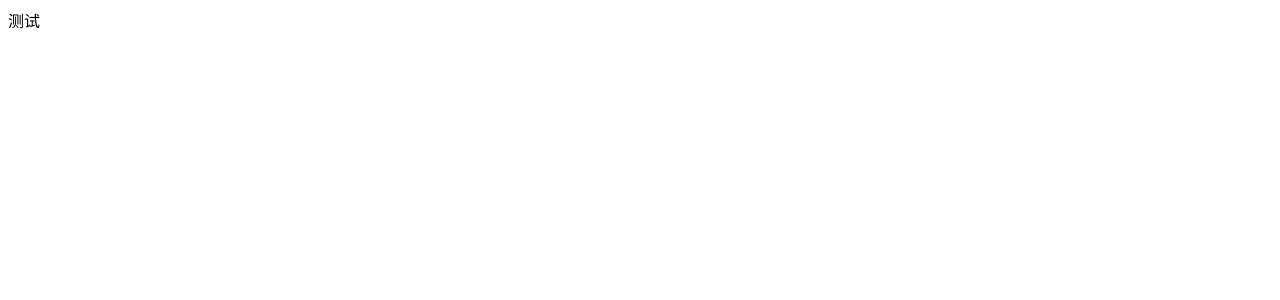
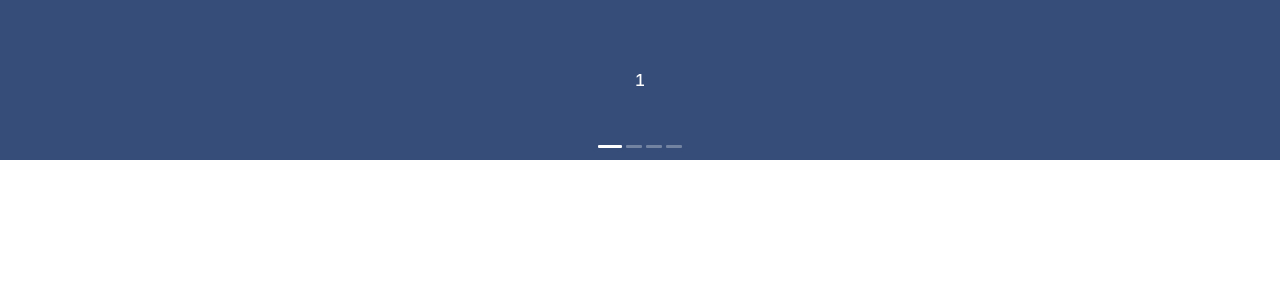
Before and after one commit to Lucialiuxi/webpack, a React app in the folder pattern/newStart/: page / in a window 1280 px wide. Shown: the top 300 px of the page. Built offline with nearby package versions, Linux system fonts and the light colour scheme.

Commit message:
样式修复

```diff
--- a/pattern/newStart/package.json
+++ b/pattern/newStart/package.json
@@ -4,7 +4,7 @@
   "description": "",
   "main": "main.jsx",
   "scripts": {
-    "dev": "webpack-dev-server --config webpack.config.js"
+    "dev": "webpack-dev-server --config webpack.config.js --env.mode=development"
   },
   "author": "test",
   "license": "ISC",
@@ -25,9 +25,12 @@
     "jsobj": "^0.5.3",
     "less": "^3.9.0",
     "less-loader": "^5.0.0",
+    "mini-css-extract-plugin": "^0.9.0",
+    "postcss-loader": "^3.0.0",
     "progress-bar-webpack-plugin": "^1.12.1",
     "react": "^16.12.0",
     "react-dom": "^16.12.0",
+    "sass-loader": "^8.0.2",
     "style-loader": "^0.23.1",
     "webpack": "^4.33.0",
     "webpack-cli": "^3.3.2",
--- a/pattern/newStart/src/index.jsx
+++ b/pattern/newStart/src/index.jsx
@@ -1,9 +1,10 @@
 import React from 'react';
 import ReactDOM from 'react-dom';
+import Trying from './one';
 
 export default class App extends React.Component {
     render() {
-        return <div>测试</div>
+        return <Trying/>
     }
 }
 
--- /dev/null
+++ b/pattern/newStart/src/one/index.css
@@ -0,0 +1,12 @@
+.ant-carousel .slick-slide {
+    text-align: center;
+    height: 160px;
+    line-height: 160px;
+    background: #364d79;
+    overflow: hidden;
+    width: 300px;
+  }
+
+  .ant-carousel .slick-slide h3 {
+    color: #fff;
+  }
--- /dev/null
+++ b/pattern/newStart/src/one/index.js
@@ -0,0 +1,23 @@
+import React from "react";
+import { Carousel } from "antd";
+import "antd/dist/antd.css";
+import './index.css';
+
+export default class Trying extends React.Component {
+    render() {
+        return <Carousel autoplay>
+        <div>
+          <h3>1</h3>
+        </div>
+        <div>
+          <h3>2</h3>
+        </div>
+        <div>
+          <h3>3</h3>
+        </div>
+        <div>
+          <h3>4</h3>
+        </div>
+      </Carousel>
+    }
+}
--- a/pattern/newStart/webpack.config.js
+++ b/pattern/newStart/webpack.config.js
@@ -1,14 +1,11 @@
 const path = require("path");
- //把css提取到单独的文件中的插件
-const ExtractTextPlugin = require("extract-text-webpack-plugin");
+const MiniCssExtractPlugin = require("mini-css-extract-plugin");// 从js中分离css 和extract-text-webpack-plugin功能类似，webpack4开始使用mini-css-extract-plugin
 const webpack = require('webpack');
 const HtmlWebpackPlugin = require('html-webpack-plugin');
 const chalk = require('chalk');
 const merge = require('webpack-merge');
+const devMode = process.env.NODE_ENV !== 'production';
 
-//创建多个实例
-const extractLESS = new ExtractTextPlugin('stylesheets/[name].css');
-const extractCSS = new ExtractTextPlugin('stylesheets/[name].css');
 
 // 编辑进度条
 const ProgressBarPlugin = require('progress-bar-webpack-plugin');
@@ -40,23 +37,17 @@ module.exports = {
                     }
                 },
             },
-            // {
-            //     test:/\.css$/,
-            //     //把css提取到单独的文件中
-            //     use: extractCSS.extract({
-            //         fallback: "style-loader",
-            //         use: "css-loader"
-            //     })
-            // },
-            // {
-            //   test: /\.less$/,
-            //   use: extractLESS.extract([ 'css-loader', 'less-loader' ])
-            // }
+            {
+              test: /\.(le|sa|sc|c)ss$/,
+              use: [
+                devMode ? 'style-loader' : MiniCssExtractPlugin.loader,
+                'css-loader',
+                "less-loader"
+              ],
+            }
         ]
     },
     plugins:[
-        // extractCSS ,
-        // extractLESS,
         new webpack.HotModuleReplacementPlugin(),
         new HtmlWebpackPlugin({
             template: path.join(__dirname, "src/index.html"),//引入的HTML文件的模板路径
@@ -79,6 +70,10 @@ module.exports = {
             width: 60,
         }),
         // new DashBoardPlugin(dashboard.setData),
+        new MiniCssExtractPlugin({
+        filename: "[name].css",
+        chunkFilename: "[id].css"
+          })
     ],
     devServer: {
         contentBase: path.join(__dirname, "dist"),
```
Also changed, not shown: 1 other file (tests, documents, lock files or other folders).
